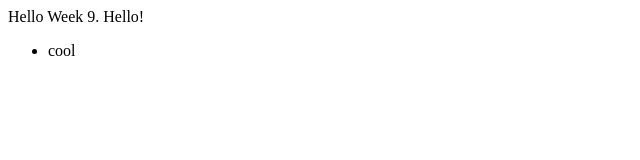
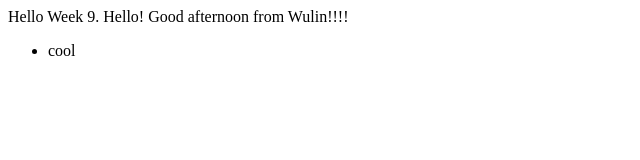
Before and after one commit to triciachia98/wk9, a website: page index.html in a window 1280 px wide. Shown: the whole page, without its empty margins (0-640 px from the left). Drawn offline with Linux system fonts and the light colour scheme.

Commit message:
greeting from wulin
greeting from wulin

```diff
--- a/index.html
+++ b/index.html
@@ -2,6 +2,7 @@
   <body>
     <div id="app">
       Hello Week 9. Hello!
+      Good afternoon from Wulin!!!!
     <ul>
       <li>cool</li>
     </div>
```
